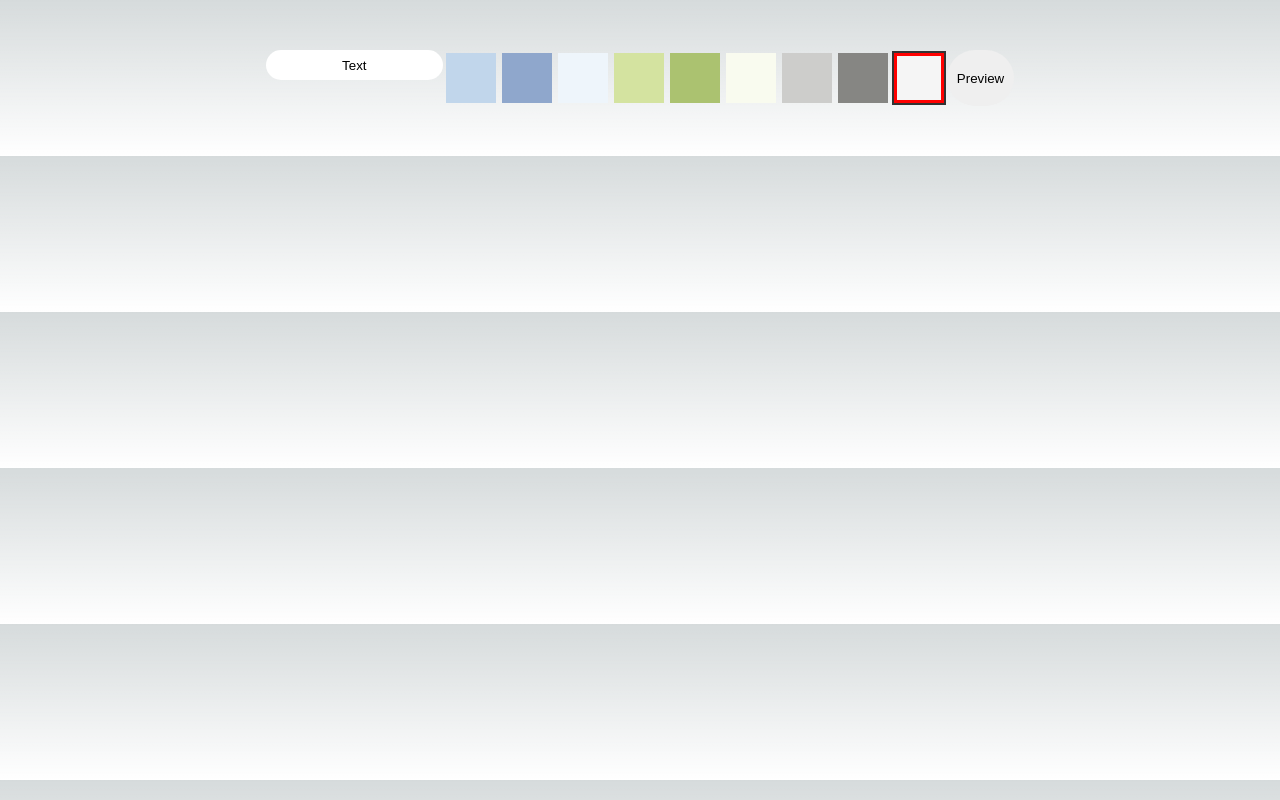
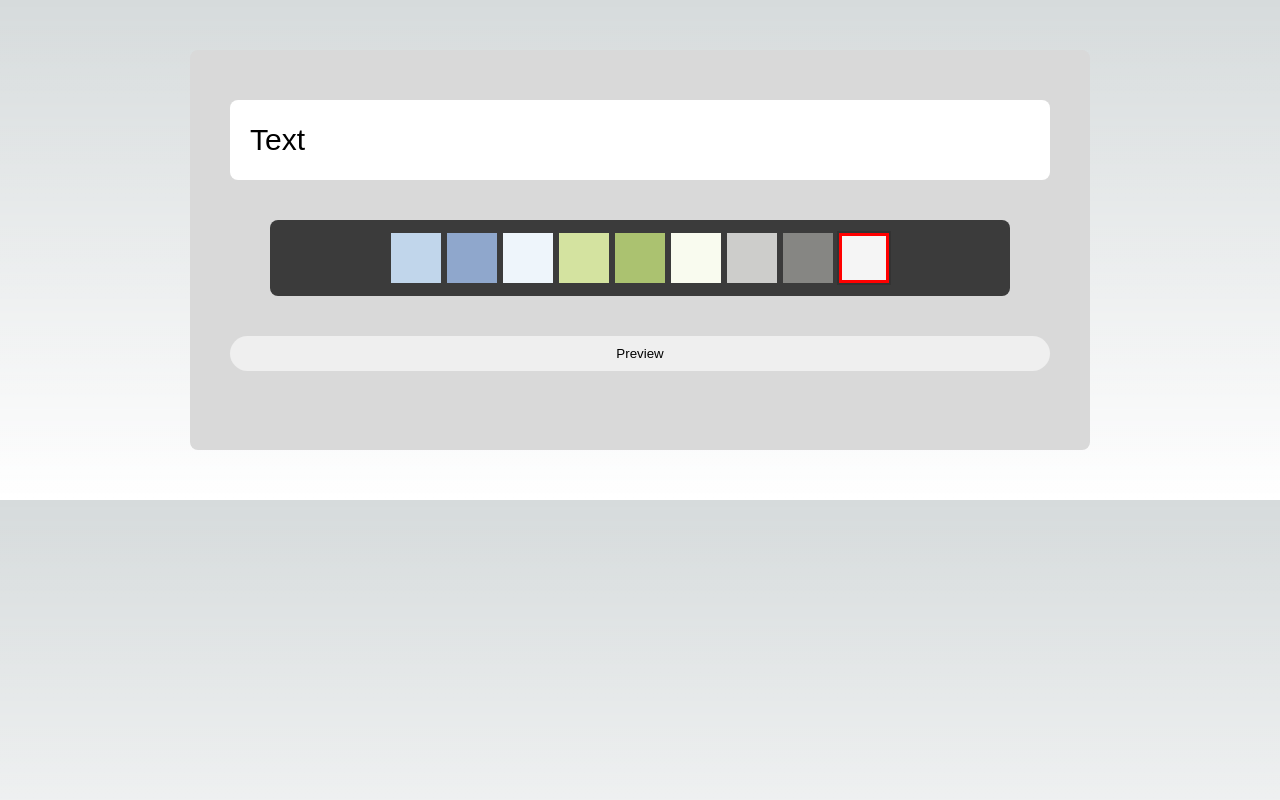
Before and after one commit to guilhermetamega/vercelOG, a Next.js app in the folder og-project/: page / in a window 1280 px wide. Built offline with nearby package versions, Linux system fonts and the light colour scheme.

Commit message:
Colors container working

```diff
--- /dev/null
+++ b/og-project/components/ColorsContainer.tsx
@@ -0,0 +1,12 @@
+import styled from "styled-components";
+
+const ColorsContainer = styled.div`
+  display: flex;
+  justify-content: center;
+  margin: 40px;
+  padding: 10px;
+  border-radius: 0.5rem;
+  background-color: #3b3b3b;
+`;
+
+export default ColorsContainer;
--- a/og-project/components/Form.tsx
+++ b/og-project/components/Form.tsx
@@ -3,6 +3,13 @@ import styled from "styled-components";
 const Form = styled.form`
   margin: 50px;
   display: flex;
+  flex-direction: column;
+
+  background-color: #d9d9d9;
+  width: 900px;
+  height: 400px;
+  padding: 50px 40px;
+  border-radius: 0.5rem;
 `;
 
 export default Form;
--- a/og-project/components/Input.tsx
+++ b/og-project/components/Input.tsx
@@ -1,10 +1,12 @@
 import styled from "styled-components";
 
 const Input = styled.input`
-  height: 30px;
-  border-radius: 2rem;
+  height: 80px;
+  border-radius: 0.5rem;
   border-style: none;
-  text-align: center;
+  outline: none;
+  font-size: 30px;
+  padding: 20px;
 `;
 
 export default Input;
--- a/og-project/pages/index.tsx
+++ b/og-project/pages/index.tsx
@@ -1,6 +1,7 @@
 /* eslint-disable @next/next/no-img-element */
 import ButtonSubmit from "@/components/ButtonSubmit";
 import ColorRadio from "@/components/ColorRadio";
+import ColorsContainer from "@/components/ColorsContainer";
 import Container from "@/components/Container";
 import Form from "@/components/Form";
 import Input from "@/components/Input";
@@ -56,6 +57,7 @@ export default function Home() {
           onChange={(e) => setText(e.target.value)}
         />
 
+        <ColorsContainer>
           {themes.map(([_, __, bgColor]) => (
             <ColorRadio
               type="radio"
@@ -65,6 +67,7 @@ export default function Home() {
               key={bgColor}
             />
           ))}
+        </ColorsContainer>
 
         <ButtonSubmit type="submit">Preview</ButtonSubmit>
       </Form>
```
Lines whose indentation alone changed are shown as unchanged.
